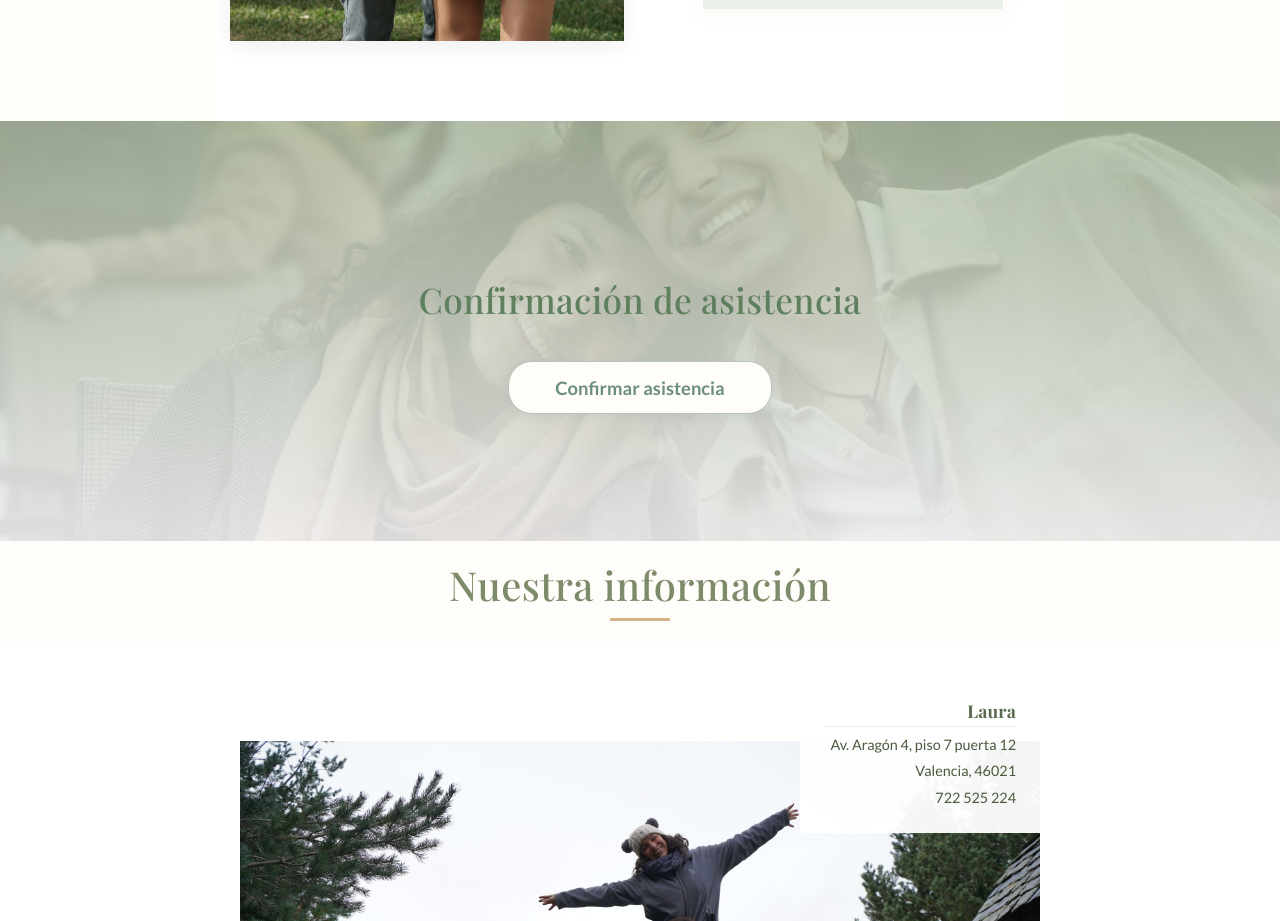
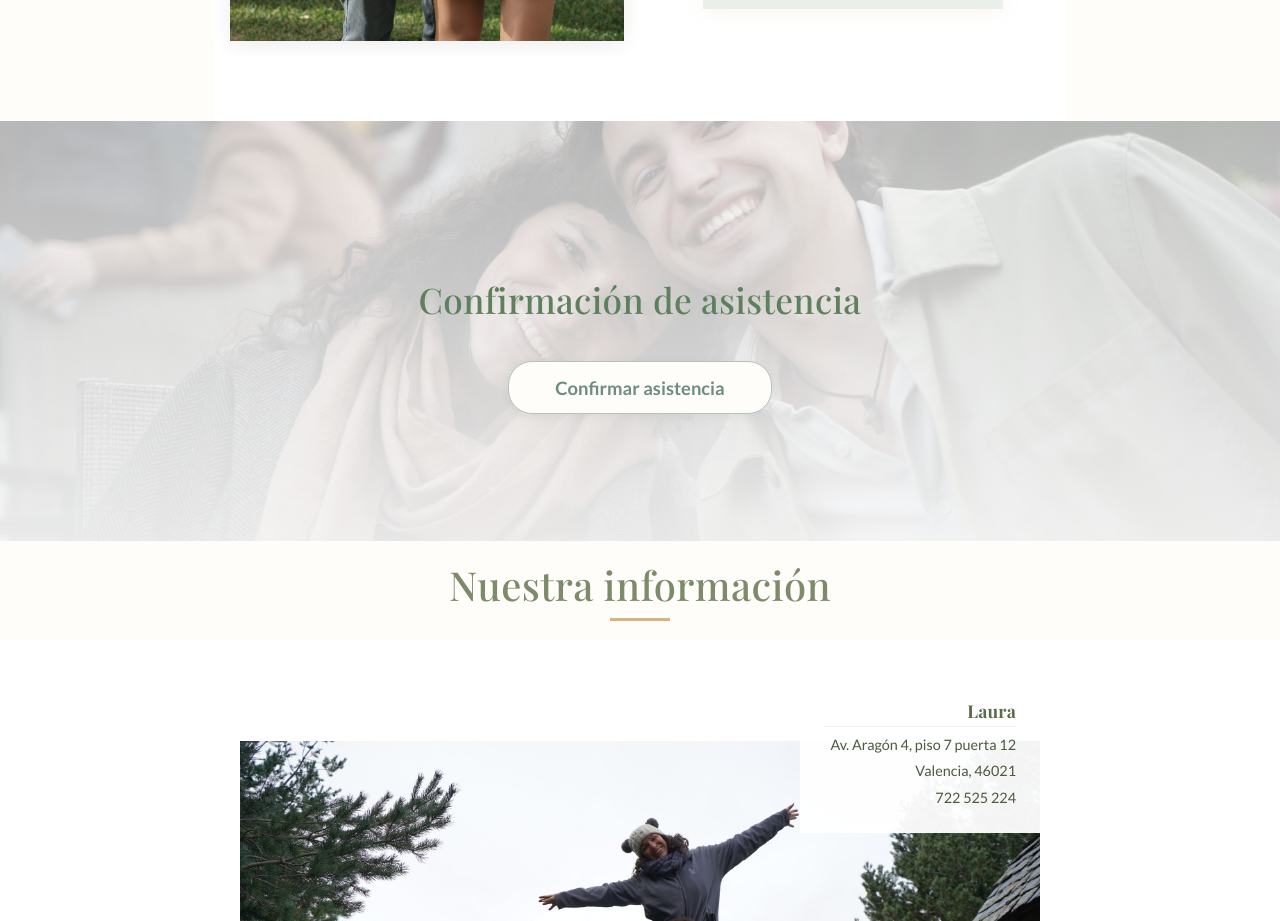
Before and after one commit to gustavoterrerfos/gustavoylaura, a Next.js app: page / in a window 1280 px wide. Shown: the part 1920-2841 px from the top of the page. Built offline with nearby package versions, Linux system fonts and the light colour scheme; a web font is replaced by a local one.

Commit message:
Ajuste sutil del gradiente en la sección RSVP

```diff
--- a/components/RSVPSection.js
+++ b/components/RSVPSection.js
@@ -55,7 +55,7 @@ export default function RSVPSection() {
           position: relative;
           padding: 0;
           min-height: 420px;
-          background: linear-gradient(rgba(183,197,170,0.82), rgba(255,255,255,0.85)), url('/rsvp.JPG') center center/cover no-repeat;
+          background: linear-gradient(rgba(255, 255, 255, 0.7), rgba(255, 255, 255, 0.9)), url('/rsvp.JPG') center center/cover no-repeat;
           width: 100vw;
           margin-left: calc(50% - 50vw);
           margin-right: calc(50% - 50vw);
```
